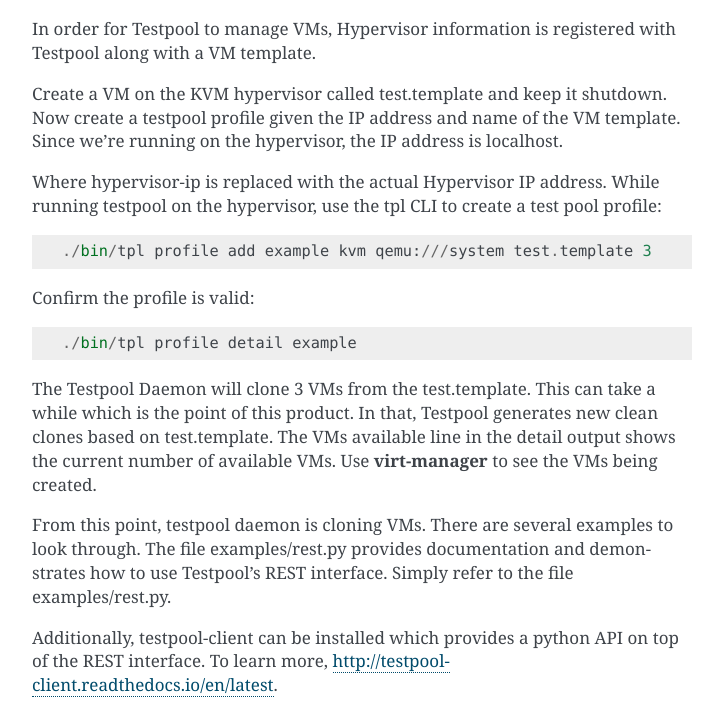
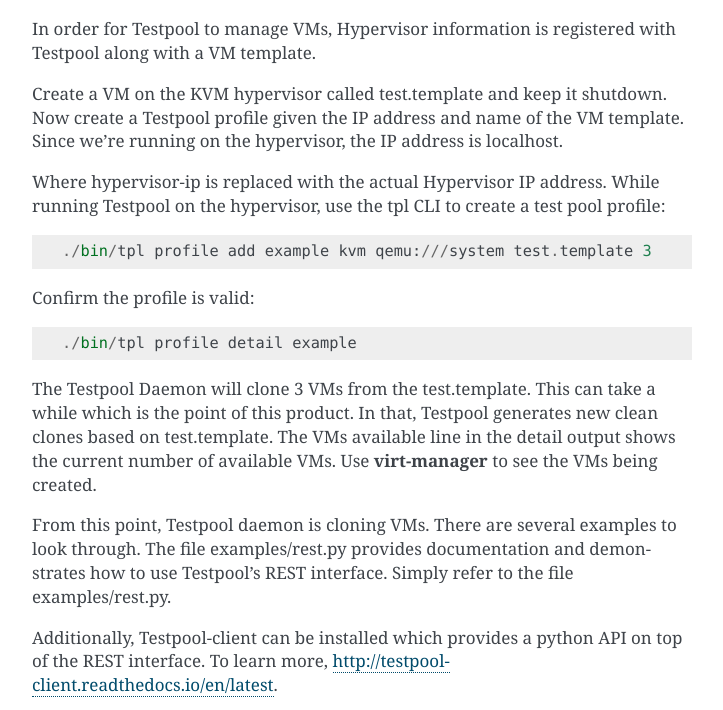
Before and after one commit to testcraftsman/testpool, a Sphinx documentation site: the page built from docs/source/quickstart.rst, in a window 1280 px wide and 1400 px high, scrolled down 1467 px, cut to the strip 517-1227 px from the top of the window. Shown: the whole strip, without its empty margins (388-1111 px from the left). Built offline with Sphinx 7.4.7, drawn with Linux system fonts in a browser that asks for light colours; some of the changed text lies outside the part shown.

```diff
--- a/docs/source/quickstart.rst
+++ b/docs/source/quickstart.rst
@@ -35,7 +35,7 @@ to this site https://help.ubuntu.com/community/KVM/Installation. Once complete,
     hypervisor
 
 For the rest of this guide, we'll assume the user tadmin with password
-'password'. Since testpool is installed on the hypervisor, the IP address used is
+'password'. Since Testpool is installed on the hypervisor, the IP address used is
 localhost.
 
 Now a single VM is required which represents the template that is managed
@@ -53,7 +53,7 @@ an Ubuntu 16.04 server VM.
   #. Select Hypervisor in the virt-manager,
   #. Choose **Create a new virtual manager**.
   #. Choose **Network Install (HTTP, FTP or NFS)** then Forward.
-  #. For URL, enter **http://us.archive.ubuntu.com/ubuntu/dists/xenial/main/installer-amd64/** The URL changes periodically, check the ubuntu site for the
+  #. For URL, enter **http://us.archive.ubuntu.com/ubuntu/dists/xenial/main/installer-amd64/** The URL changes periodically, check the Ubuntu site for the
      latest valid links.
 
 
@@ -62,7 +62,7 @@ Testpool Installation
 
 We'll install Testpool from source.
 
-  #. Download testpool from github release area::
+  #. Download Testpool from github release area::
 
        wget https://github.com/testcraftsman/testpool/archive/v0.0.7.tar.gz
        tar -xf testpool-0.0.7.tar.gz
@@ -91,11 +91,11 @@ A Short Tour
 In order for Testpool to manage VMs, Hypervisor information is registered
 with Testpool along with a VM template.
 
-Create a VM on the KVM hypervisor called test.template and keep it shutdown. Now create a testpool profile given the IP address and name of the VM template.
+Create a VM on the KVM hypervisor called test.template and keep it shutdown. Now create a Testpool profile given the IP address and name of the VM template.
 Since we're running on the hypervisor, the IP address is localhost.
 
 Where hypervisor-ip is replaced with the actual Hypervisor IP address.  While
-running testpool on the hypervisor, use the tpl CLI to create a test pool
+running Testpool on the hypervisor, use the tpl CLI to create a test pool
 profile::
 
   ./bin/tpl profile add example kvm qemu:///system test.template 3
@@ -110,12 +110,12 @@ new clean clones based on test.template. The VMs available line in the detail
 output shows the current number of available VMs. Use **virt-manager** to see
 the VMs being created.
 
-From this point, testpool daemon is cloning VMs. There are several examples
+From this point, Testpool daemon is cloning VMs. There are several examples
 to look through. The file examples/rest.py provides documentation and
 demonstrates how to use Testpool's REST interface. Simply refer to the
 file examples/rest.py.
 
-Additionally, testpool-client can be installed which provides a python
+Additionally, Testpool-client can be installed which provides a python
 API on top of the REST interface. To learn more, http://testpool-client.readthedocs.io/en/latest.
 
 .. literalinclude:: /../../examples/rest.py
--- a/testpool/version.py
+++ b/testpool/version.py
@@ -1 +1 @@
-package_version="0.0.8"
+package_version="0.1.0"
```
Also changed, not shown: docs/source/integration.rst (+6 -6 lines), docs/source/spelling_wordlist.txt (+11 -0 lines), setup.py (+6 -2 lines).
